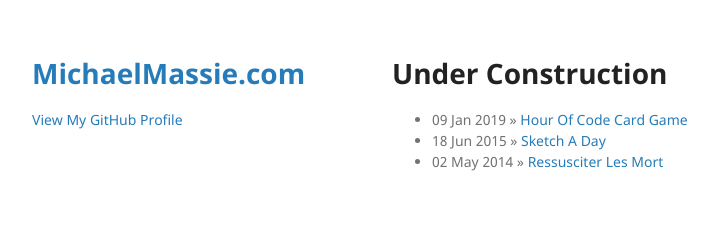
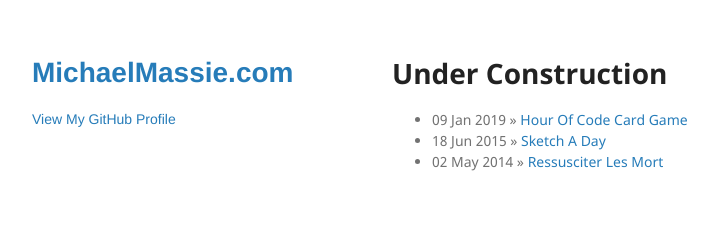
Before and after one commit to mmassie/mmassie.github.io, a Jekyll site: the page built from blog/index.html, in a window 1280 px wide. Shown: the top 251 px of the page, without its empty margins (178-896 px from the left). Built offline with Jekyll 4.4.1, drawn with Linux system fonts in a browser that asks for light colours; the repository's description, which GitHub fills in, is left out.

Commit message:
major fuckery

```diff
--- a/_sass/jekyll-theme-minimal.scss
+++ b/_sass/jekyll-theme-minimal.scss
@@ -105,6 +105,13 @@ img {
 }
 
 header {
+  font-size: 2em;
+	font-weight: 400;
+	line-height: 1.2em;
+  padding-bottom: 50px;
+  font: 14px/20px "Helvetica Neue", Arial, Helvetica, sans-serif;
+  text-rendering: optimizeLegibility;
+  color: black;
   width:270px;
   float:left;
   position:fixed;
```
Also changed, not shown: _posts/2014-05-02-Ressusciter-Les-Mort.md (+1 -1 lines).
